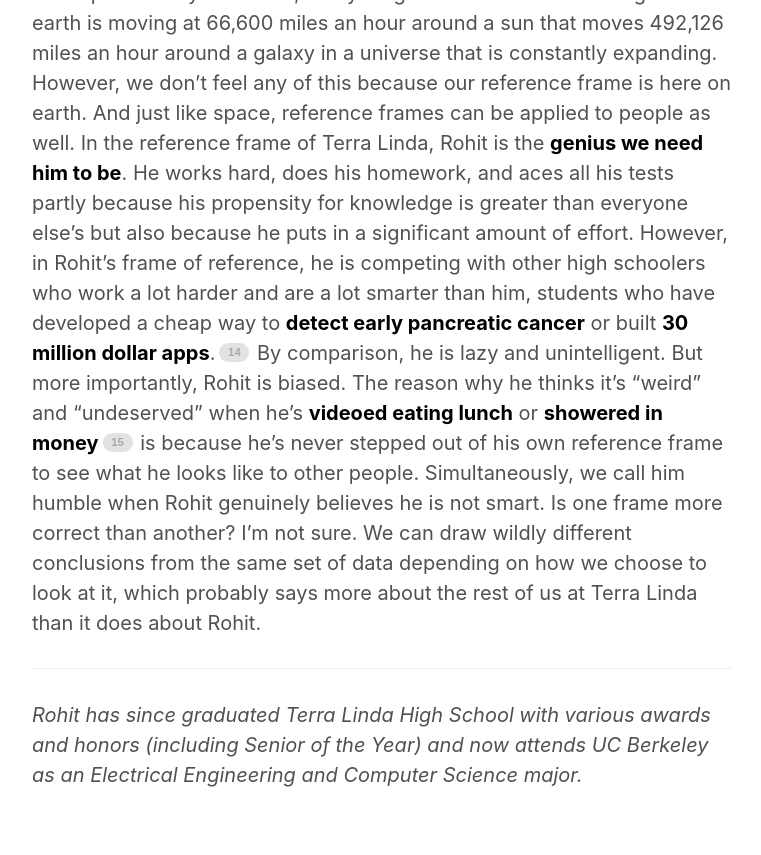
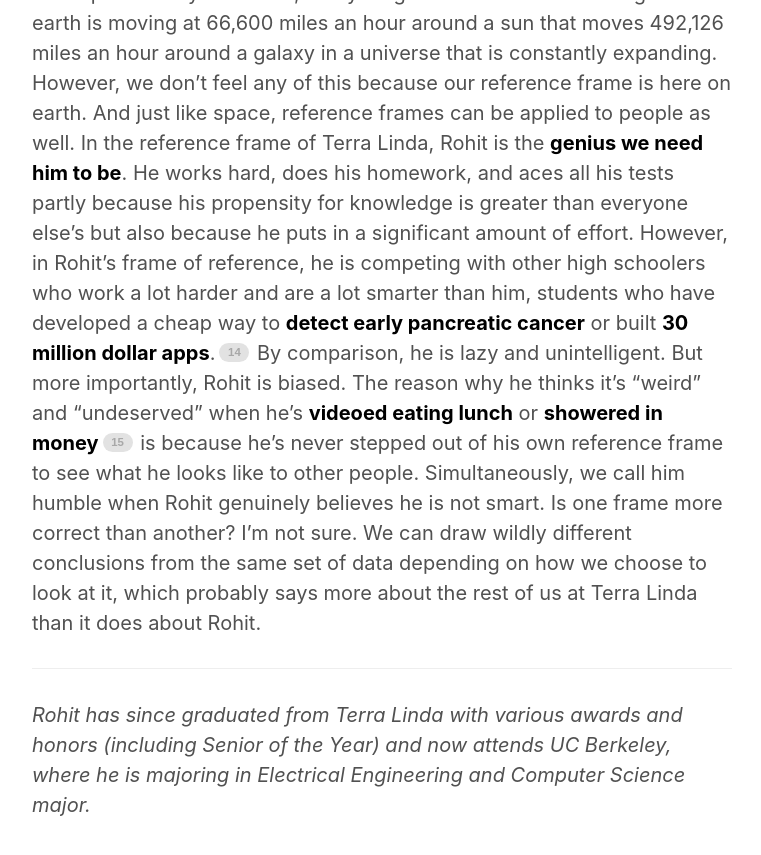
Before and after one commit to nathanmsmith/nathansmith.io, a Jekyll site: the page built from _posts/2016-3-9-the-legend-of-terra-linda.md, in a window 1280 px wide and 900 px high, scrolled down 3500 px. Shown: the top 855 px of the window, without its empty margins (258-1019 px from the left). Built offline with Jekyll 4.4.1, drawn with Linux system fonts in a browser that asks for light colours; nearby versions of some CDN libraries; comment, search, counter and statistics services are not loaded.

Commit message:
Minor rohit updates

```diff
--- a/_posts/2016-3-9-the-legend-of-terra-linda.md
+++ b/_posts/2016-3-9-the-legend-of-terra-linda.md
@@ -25,7 +25,7 @@ Thankfully, [much][26] [better][27] [philosophers][28] than I have attempted to
 
 ---
 
-*Rohit has since graduated Terra Linda High School with various awards and honors (including Senior of the Year) and now attends UC Berkeley as an Electrical Engineering and Computer Science major.*
+*Rohit has since graduated from Terra Linda with various awards and honors (including Senior of the Year) and now attends UC Berkeley, where he is majoring in Electrical Engineering and Computer Science major.*
 
 [^1]:	Julia Wilson and Liam Goff, respectively. While both were just as deserving of the awards they received as Rohit, they are both markedly different from him.
 
```
